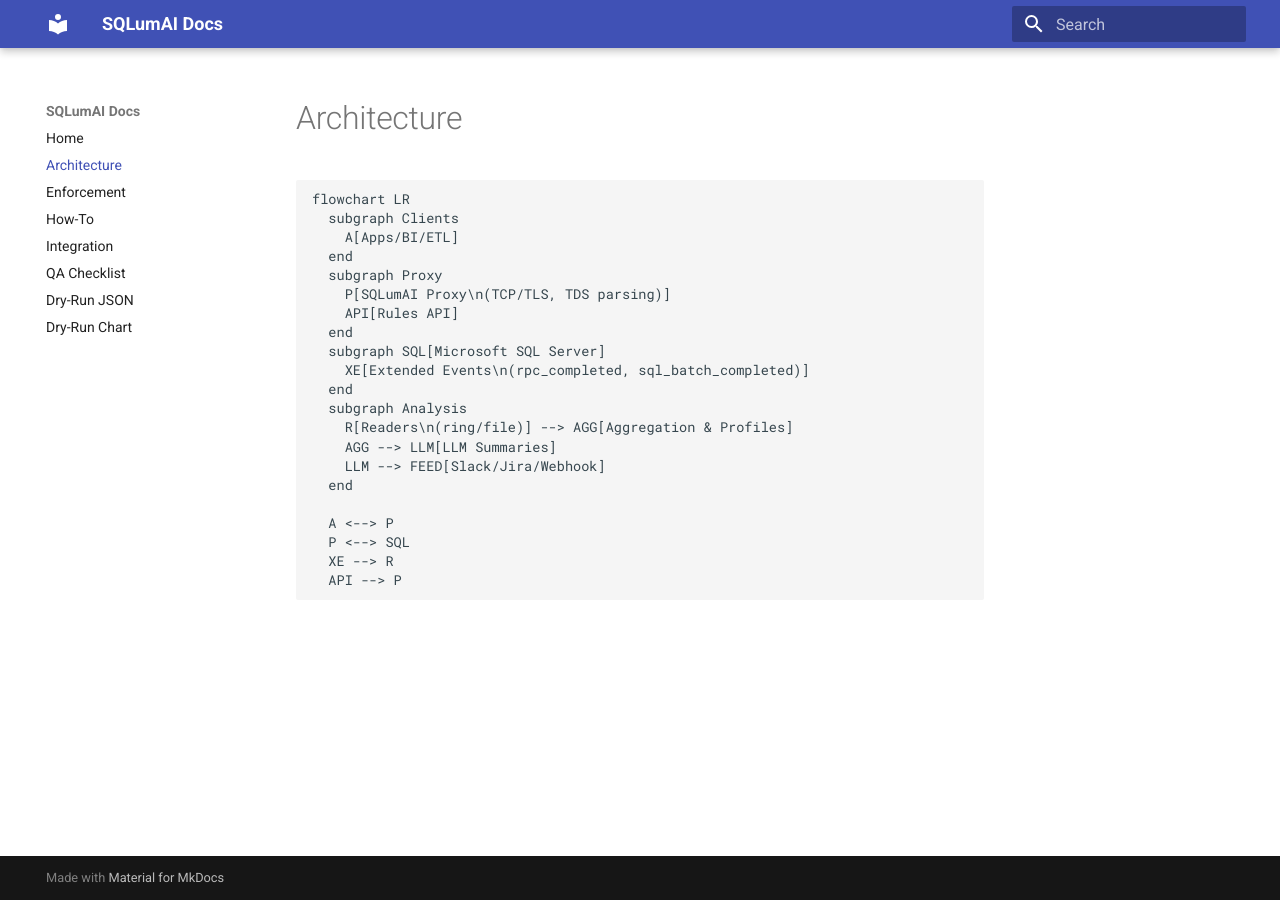
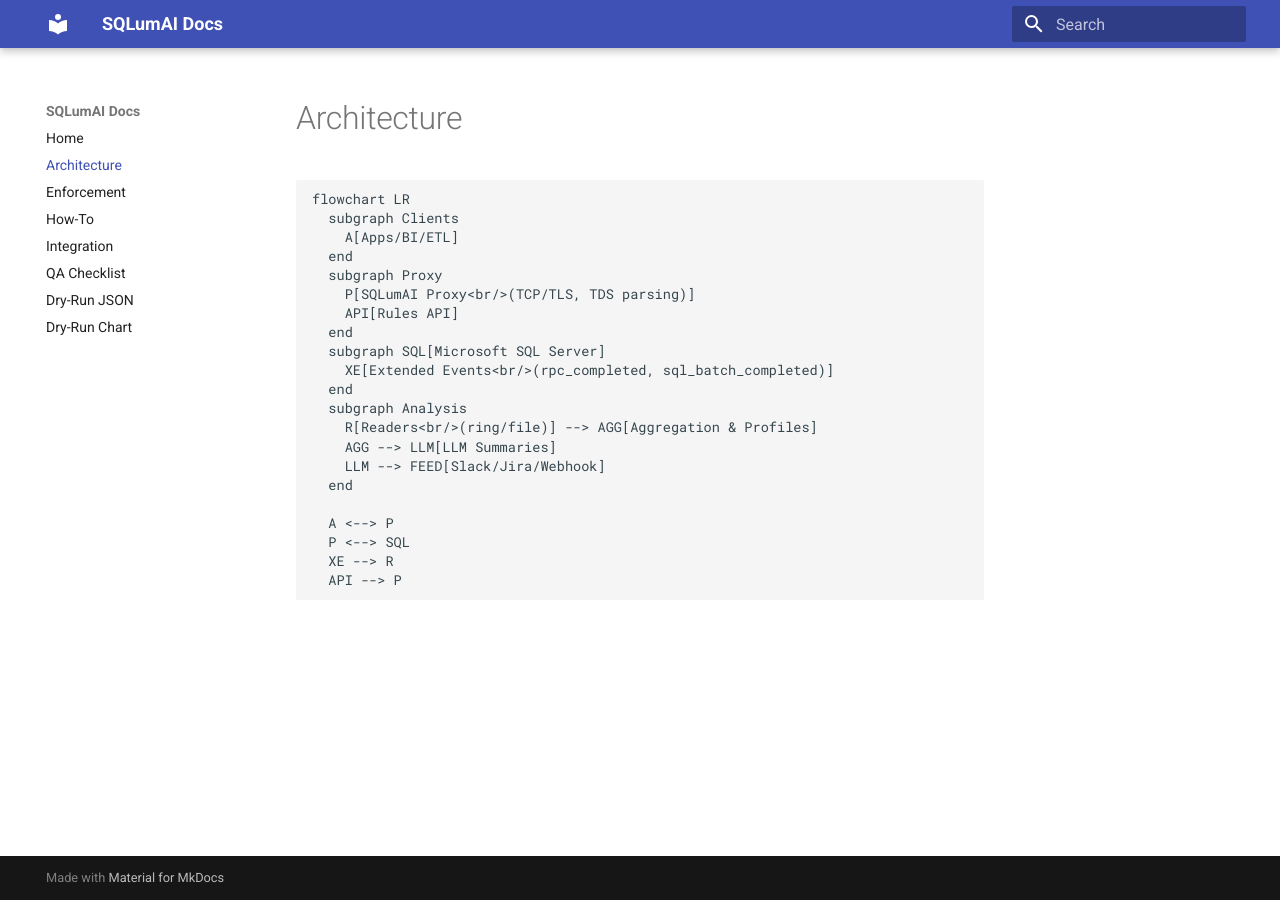
Before and after one commit to Caripson/SQLumAI, an MkDocs documentation site: the page built from docs/architecture.md, in a window 1280 px wide. Built offline with MkDocs 1.6.1 and Material for MkDocs 9.7.7, drawn with Linux system fonts in a browser that asks for light colours.

Commit message:
fix: GitHub Actions YAML heredoc indentation; docs: replace Mermaid \n with <br/> to render on GitHub

```diff
--- a/docs/architecture.md
+++ b/docs/architecture.md
@@ -6,14 +6,14 @@
     A[Apps/BI/ETL]
   end
   subgraph Proxy
-    P[SQLumAI Proxy\n(TCP/TLS, TDS parsing)]
+    P[SQLumAI Proxy<br/>(TCP/TLS, TDS parsing)]
     API[Rules API]
   end
   subgraph SQL[Microsoft SQL Server]
-    XE[Extended Events\n(rpc_completed, sql_batch_completed)]
+    XE[Extended Events<br/>(rpc_completed, sql_batch_completed)]
   end
   subgraph Analysis
-    R[Readers\n(ring/file)] --> AGG[Aggregation & Profiles]
+    R[Readers<br/>(ring/file)] --> AGG[Aggregation & Profiles]
     AGG --> LLM[LLM Summaries]
     LLM --> FEED[Slack/Jira/Webhook]
   end
```
Also changed, not shown: README.md (+3 -3 lines), 1 other file.
